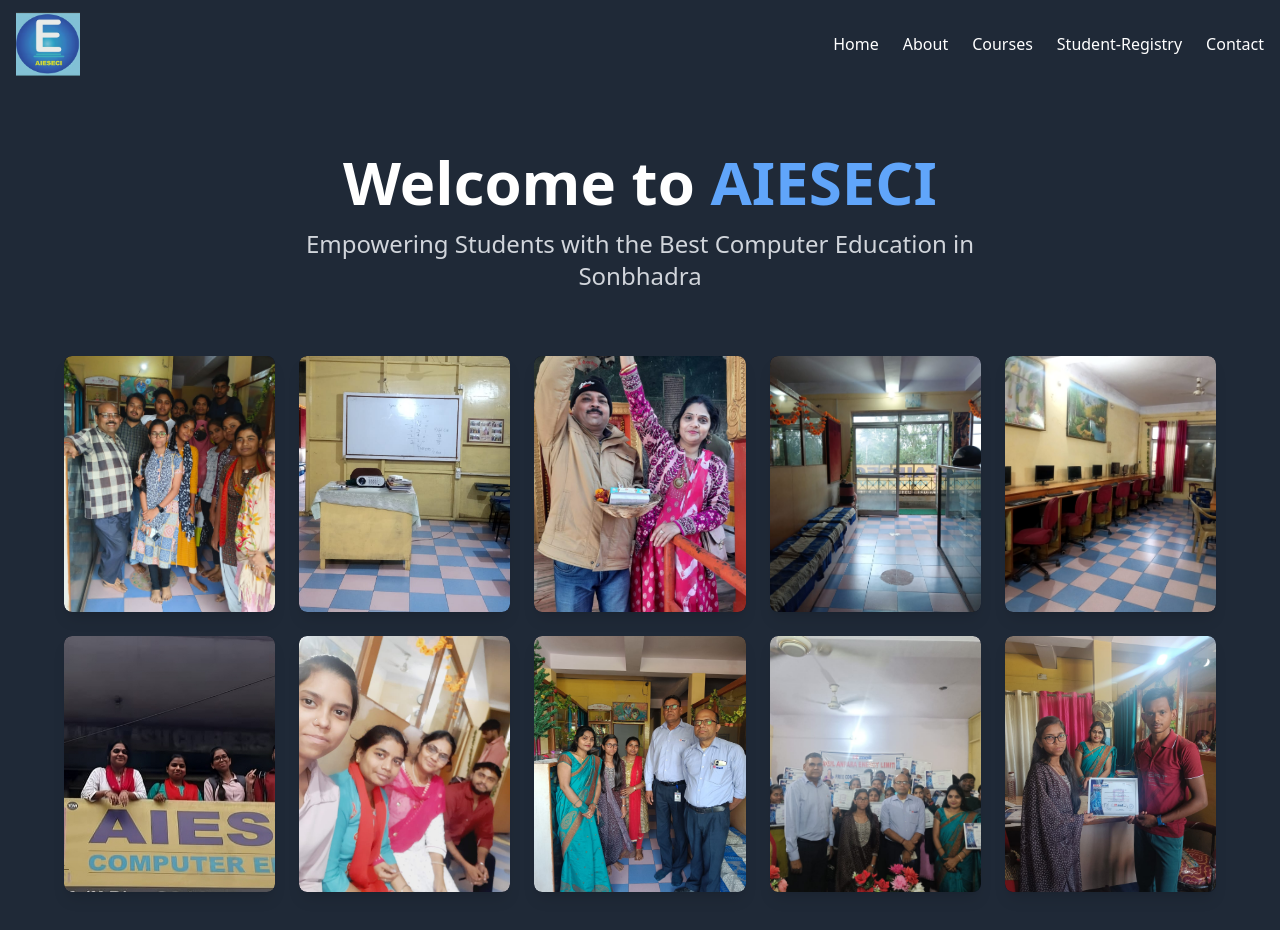
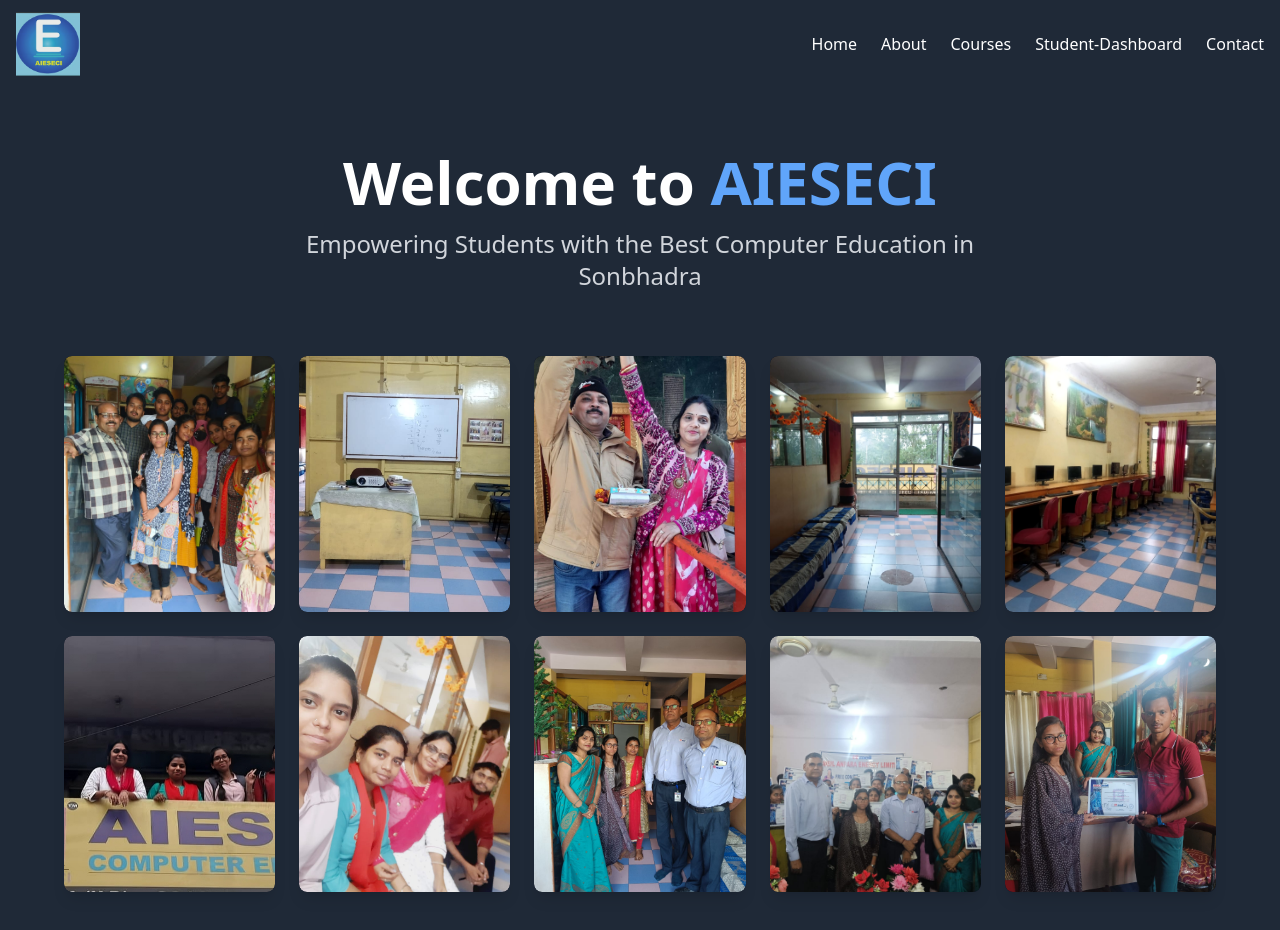
Before and after one commit to Parthshrivastava007/Aieseci, a React (Create React App) app: page / in a window 1280 px wide. Shown: the top 930 px of the page. Built offline with nearby package versions, Linux system fonts and the light colour scheme.

Commit message:
feat: rename Enrollment Table link to Student Dashboard in Navbar

```diff
--- a/src/components/NavBar.js
+++ b/src/components/NavBar.js
@@ -50,7 +50,7 @@
               to="/enrollementtable"
               className="hover:text-yellow-400 transition-colors duration-300"
             >
-              Student-Registry
+              Student-Dashboard
             </Link>
           </li>
           <li>
@@ -108,7 +108,7 @@
                 to="/enrollementtable"
                 className="hover:text-yellow-400 transition-colors duration-300"
               >
-                Student-Registry
+                Student-Dashboard
               </Link>
             </li>
             <li>
```
